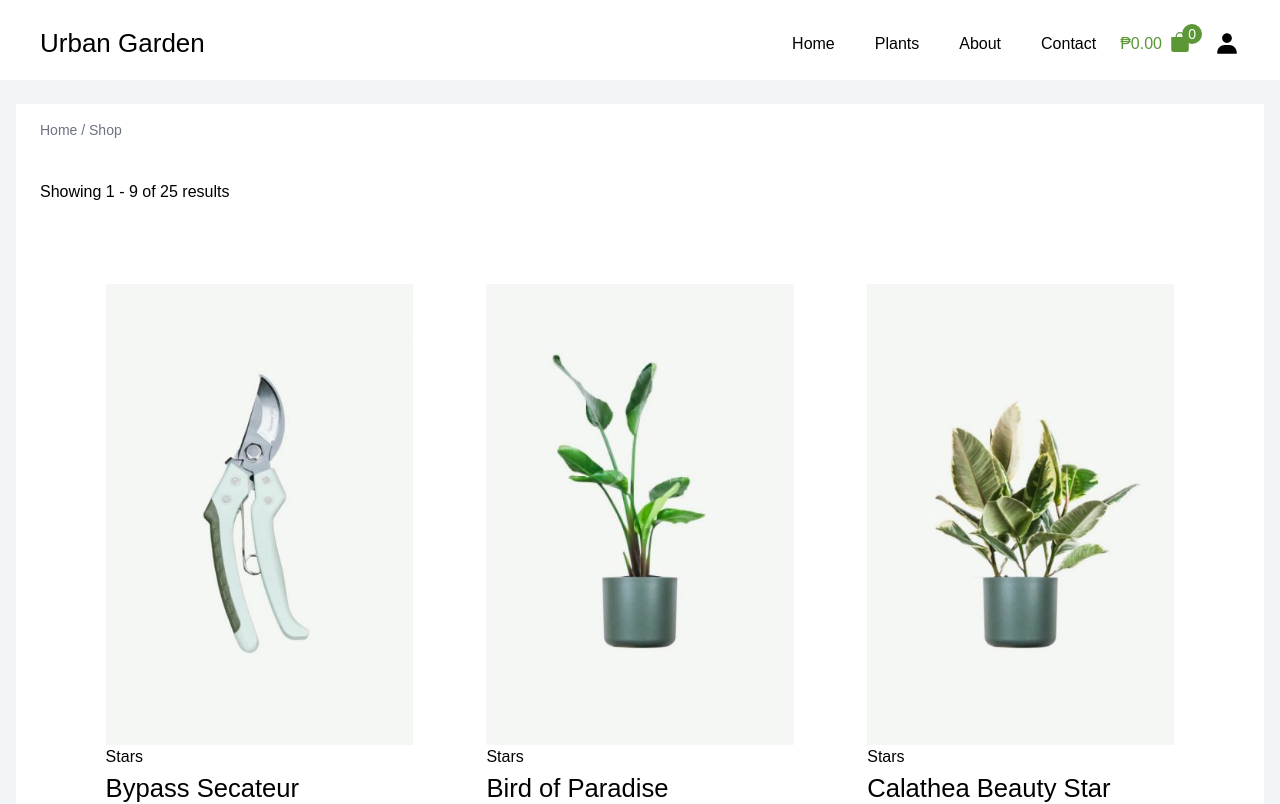
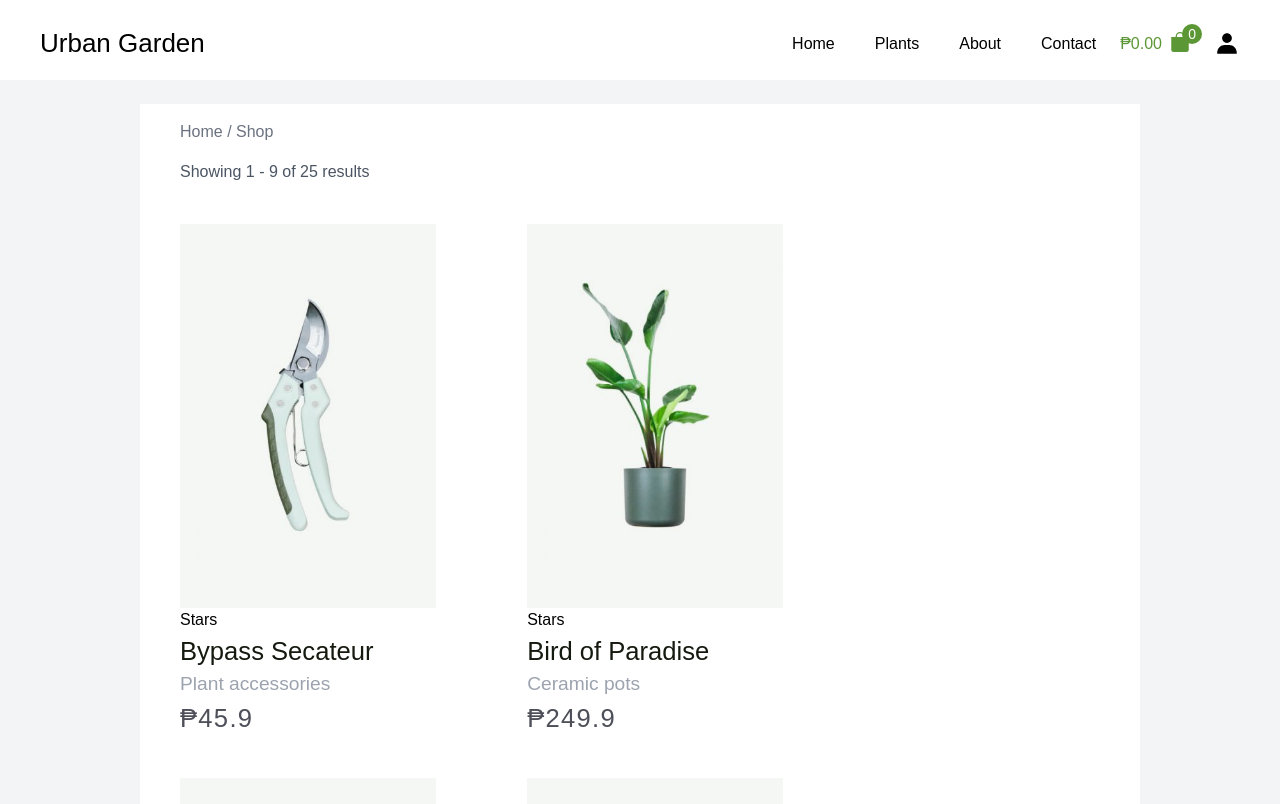
Before and after one commit to crazycart143/urban-garden, a Next.js app: page /shop in a window 1280 px wide. Shown: the top 804 px of the page. Built offline with nearby package versions, Linux system fonts and the light colour scheme; a web font is replaced by a local one.

Commit message:
responsiveness update

```diff
--- a/app/shop/page.tsx
+++ b/app/shop/page.tsx
@@ -10,15 +10,15 @@ export default async function page() {
   const filteredPlants = allPlantsObject?.slice(0, 9) ?? [];
 
   return (
-    <section className="bg-gray-100 w-full h-full flex justify-center items-center py-6 px-4 max-width">
-      <div className="bg-white w-full h-full px-6 py-4">
-        <span className="flex justify-start items-start text-gray-500 text-sm">
+    <section className="bg-gray-100 w-full h-full flex justify-center items-center py-6 px-4 lg:px-[140px]  max-width">
+      <div className="bg-white w-full h-full px-6 lg:px-[40px] py-4">
+        <span className="flex justify-start items-start text-gray-500 text-sm sm:text-base">
           Home / Shop
         </span>
-        <div className="flex justify-between items-center mt-10">
+        <div className="flex justify-between items-center mt-4 text-sm text-gray-600 sm:text-base">
           <p>Showing 1 - 9 of 25 results</p>
         </div>
-        <div className="flex mt-10 ">
+        <div className="flex ">
           <PlantList filteredPlants={filteredPlants} />
         </div>
       </div>
--- a/components/Hero.tsx
+++ b/components/Hero.tsx
@@ -1,6 +1,5 @@
 import Link from "next/link";
 import React from "react";
-import CustomButton from "./CustomButton";
 
 const Hero = () => {
   return (
@@ -12,11 +11,12 @@ const Hero = () => {
         <h1 className="text-[36px] md:text-[40px] lg:text-[50px]">
           Bringing Nature to Urban Dwellers
         </h1>
-        <CustomButton
-          title="Shop Now"
-          containerStyles="bg-white xs:py-2 py-4 px-8 text-black"
-          textStyles="font-medium text-[18px]"
-        />
+        <Link
+          href="/shop"
+          className="bg-white xs:py-2 py-4 px-8 text-black font-medium text-[18px]"
+        >
+          Shop Now
+        </Link>
       </div>
     </div>
   );
--- a/components/PlantCard.tsx
+++ b/components/PlantCard.tsx
@@ -25,7 +25,7 @@ const PlantCard = ({ plant }: PlantCardProps) => {
         alt={name}
         className={`${
           pathname === "/shop"
-            ? "xs:w-[24vw]"
+            ? "xs:w-[24vw] lg:w-[20vw]"
             : "w-[36vw] sm:w-[28vw] lg:w-[24vw] xl:w-[340px]"
         } object-contain  `}
       />
@@ -33,8 +33,8 @@ const PlantCard = ({ plant }: PlantCardProps) => {
       <h1
         className={`${
           pathname === "/shop"
-            ? "xs:text-[2vw] sm:text-[4vw]"
-            : " xs:text-[4vw] sm:text-[2vw] lg:text-[26px] "
+            ? "text-[2vw] sm:text-[2.5vw] lg:text-[2vw] "
+            : "xs:text-[4vw] sm:text-[2vw] lg:text-[26px] "
         }text-[#141A0F] break-words `}
       >
         {name}
@@ -42,7 +42,7 @@ const PlantCard = ({ plant }: PlantCardProps) => {
       <p
         className={`${
           pathname === "/shop"
-            ? "xs:text-[2.2vw] sm:text-[2vw]"
+            ? "xs:text-[2.2vw] sm:text-[2vw] lg:text-[1.5vw]"
             : "xs:text-[4vw] sm:text-[2vw] lg:text-[20px]"
         } text-gray-400`}
       >
@@ -51,14 +51,20 @@ const PlantCard = ({ plant }: PlantCardProps) => {
       <p
         className={`${
           pathname === "/shop"
-            ? "text-[2.5vw]"
+            ? "text-[2.5vw] lg:text-[2vw]"
             : "xs:text-[4vw] sm:text-[2vw] lg:text-[22px]"
         } font-medium  text-[#4D4F59] tracking-wider `}
       >
         ₱{price}
       </p>
-      <div className="absolute flex items-center justify-center w-10 h-10 transition duration-200 ease-in-out bg-white rounded-full opacity-0 group-hover:opacity-100 top-4 right-4 ">
-        <BsFillBagFill size={20} color="gray" />
+      <div
+        className={`${
+          pathname === "/shop"
+            ? "w-4 h-4 top-2 right-2 sm:w-6 sm:h-6"
+            : "w-10 h-10 top-4 right-4"
+        } absolute flex items-center justify-center transition duration-200 ease-in-out bg-white rounded-full opacity-0 group-hover:opacity-100 `}
+      >
+        <BsFillBagFill color="gray" className="text-[8px] sm:text-[12px]" />
       </div>
     </div>
   );
--- a/components/PlantList.tsx
+++ b/components/PlantList.tsx
@@ -24,7 +24,7 @@ const PlantList = ({ filteredPlants }: PlantListProps) => {
       >
         <h1 className="xs:text-[34px] sm:text-[40px]">New Plants</h1>
       </div>
-      <div className="flex flex-wrap items-center mt-10 justify-evenly gap-y-10 gap-x-2 sm:gap-x-4 md:gap-x-2">
+      <div className="flex flex-wrap items-start mt-10 justify-start gap-y-10 gap-x-4 sm:gap-x-10">
         {filteredPlants?.map((plant) => (
           <PlantCard key={plant.id} plant={plant} />
         ))}
```
